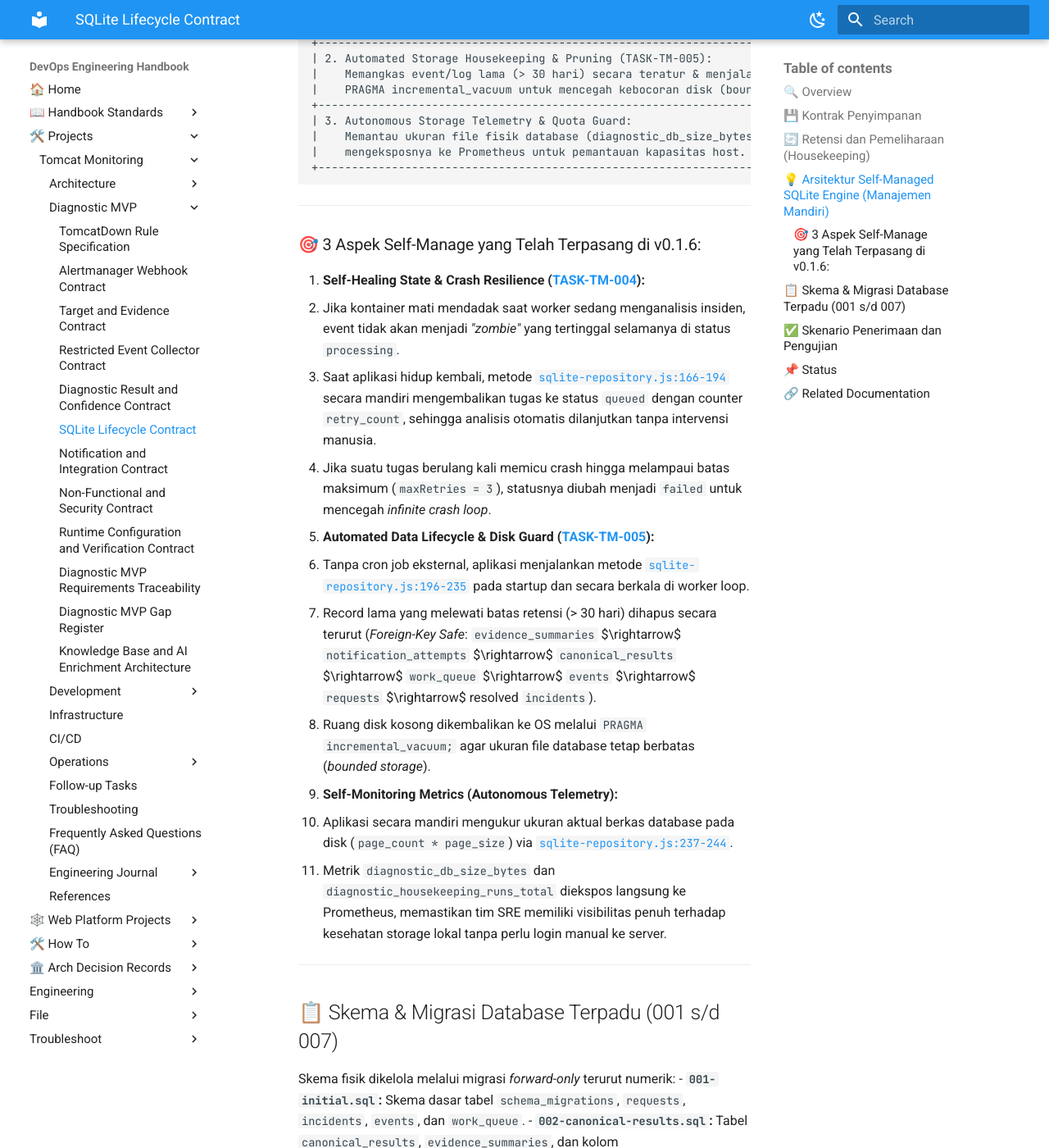
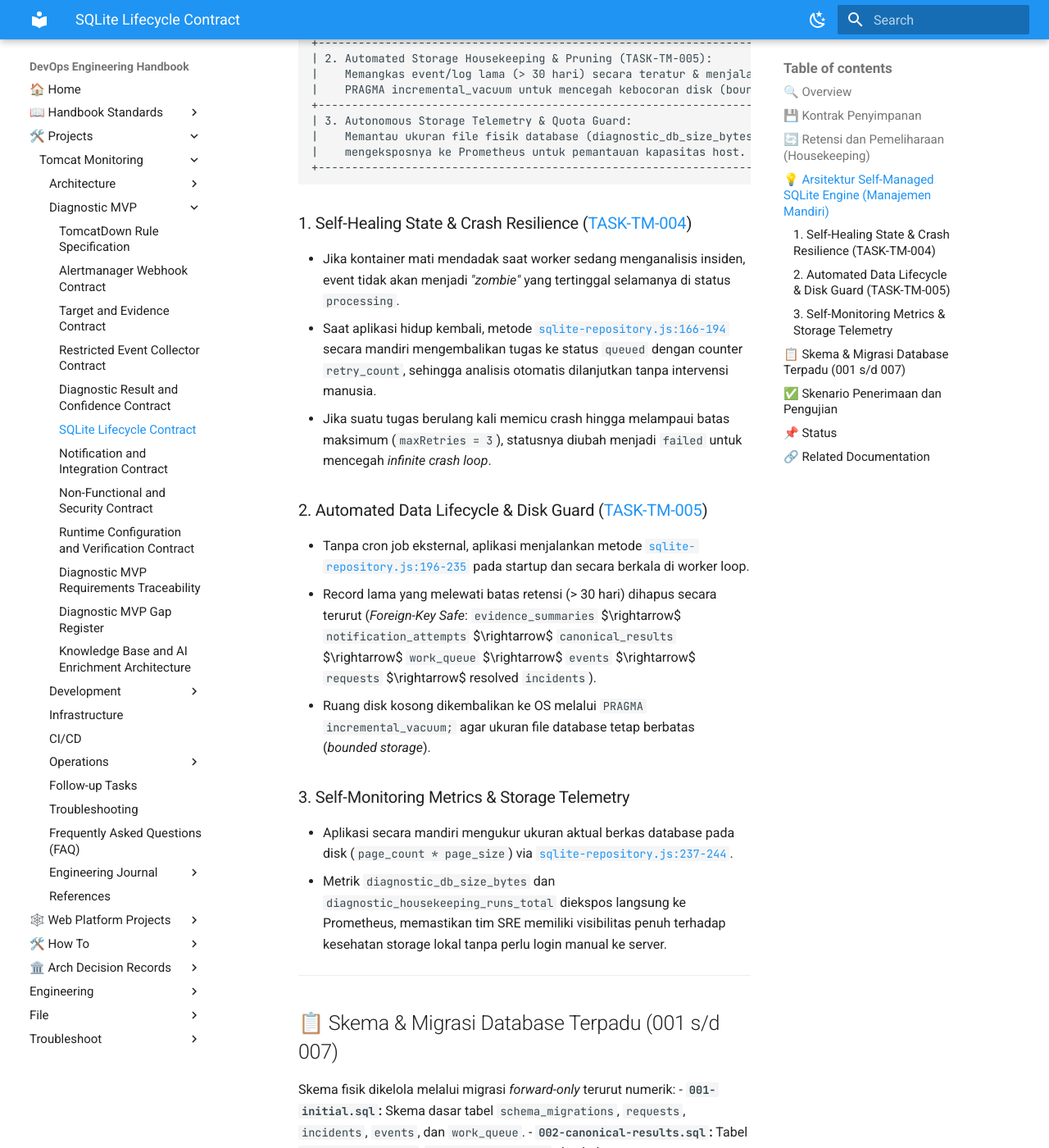
Before and after one commit to edkas07-oss/devops-handbook, an MkDocs documentation site: the page built from docs/projects/tomcat-monitoring/diagnostic-mvp/sqlite-lifecycle-contract.md, in a window 1280 px wide and 1400 px high, scrolled down 2148 px. Shown: the whole window at 82% size. Built offline with MkDocs 1.6.1 and Material for MkDocs 9.7.7, drawn with Linux system fonts in a browser that asks for light colours.

Commit message:
docs: standardize section numbering for self-managed sqlite aspects across TN-007 and contracts

````diff
--- a/docs/projects/tomcat-monitoring/diagnostic-mvp/sqlite-lifecycle-contract.md
+++ b/docs/projects/tomcat-monitoring/diagnostic-mvp/sqlite-lifecycle-contract.md
@@ -59,23 +59,22 @@ Konsekuensinya, Diagnostic Service wajib memiliki kemampuan mengelola dan memeli
 +-----------------------------------------------------------------------------+
 ```
 
----
+### 1. Self-Healing State & Crash Resilience ([TASK-TM-004](../follow-up-tasks.md#task-tm-004-implementasi-stale-lock-recovery-pada-worker-ingestion))
 
-### 🎯 3 Aspek Self-Manage yang Telah Terpasang di v0.1.6:
+- Jika kontainer mati mendadak saat worker sedang menganalisis insiden, event tidak akan menjadi *"zombie"* yang tertinggal selamanya di status `processing`.
+- Saat aplikasi hidup kembali, metode [`sqlite-repository.js:166-194`](file:///home/eddywiyatno/git/tomcat-diagnostic-service/src/adapters/sqlite-repository.js#L166-L194) secara mandiri mengembalikan tugas ke status `queued` dengan counter `retry_count`, sehingga analisis otomatis dilanjutkan tanpa intervensi manusia.
+- Jika suatu tugas berulang kali memicu crash hingga melampaui batas maksimum (`maxRetries = 3`), statusnya diubah menjadi `failed` untuk mencegah *infinite crash loop*.
 
-1. **Self-Healing State & Crash Resilience ([TASK-TM-004](../follow-up-tasks.md#task-tm-004-implementasi-stale-lock-recovery-pada-worker-ingestion)):**
-   - Jika kontainer mati mendadak saat worker sedang menganalisis insiden, event tidak akan menjadi *"zombie"* yang tertinggal selamanya di status `processing`.
-   - Saat aplikasi hidup kembali, metode [`sqlite-repository.js:166-194`](file:///home/eddywiyatno/git/tomcat-diagnostic-service/src/adapters/sqlite-repository.js#L166-L194) secara mandiri mengembalikan tugas ke status `queued` dengan counter `retry_count`, sehingga analisis otomatis dilanjutkan tanpa intervensi manusia.
-   - Jika suatu tugas berulang kali memicu crash hingga melampaui batas maksimum (`maxRetries = 3`), statusnya diubah menjadi `failed` untuk mencegah *infinite crash loop*.
+### 2. Automated Data Lifecycle & Disk Guard ([TASK-TM-005](../follow-up-tasks.md#task-tm-005-penjadwalan-housekeeping--pruning-database-sqlite))
 
-2. **Automated Data Lifecycle & Disk Guard ([TASK-TM-005](../follow-up-tasks.md#task-tm-005-penjadwalan-housekeeping--pruning-database-sqlite)):**
-   - Tanpa cron job eksternal, aplikasi menjalankan metode [`sqlite-repository.js:196-235`](file:///home/eddywiyatno/git/tomcat-diagnostic-service/src/adapters/sqlite-repository.js#L196-L235) pada startup dan secara berkala di worker loop.
-   - Record lama yang melewati batas retensi (> 30 hari) dihapus secara terurut (*Foreign-Key Safe*: `evidence_summaries` $\rightarrow$ `notification_attempts` $\rightarrow$ `canonical_results` $\rightarrow$ `work_queue` $\rightarrow$ `events` $\rightarrow$ `requests` $\rightarrow$ resolved `incidents`).
-   - Ruang disk kosong dikembalikan ke OS melalui `PRAGMA incremental_vacuum;` agar ukuran file database tetap berbatas (*bounded storage*).
+- Tanpa cron job eksternal, aplikasi menjalankan metode [`sqlite-repository.js:196-235`](file:///home/eddywiyatno/git/tomcat-diagnostic-service/src/adapters/sqlite-repository.js#L196-L235) pada startup dan secara berkala di worker loop.
+- Record lama yang melewati batas retensi (> 30 hari) dihapus secara terurut (*Foreign-Key Safe*: `evidence_summaries` $\rightarrow$ `notification_attempts` $\rightarrow$ `canonical_results` $\rightarrow$ `work_queue` $\rightarrow$ `events` $\rightarrow$ `requests` $\rightarrow$ resolved `incidents`).
+- Ruang disk kosong dikembalikan ke OS melalui `PRAGMA incremental_vacuum;` agar ukuran file database tetap berbatas (*bounded storage*).
 
-3. **Self-Monitoring Metrics (Autonomous Telemetry):**
-   - Aplikasi secara mandiri mengukur ukuran aktual berkas database pada disk (`page_count * page_size`) via [`sqlite-repository.js:237-244`](file:///home/eddywiyatno/git/tomcat-diagnostic-service/src/adapters/sqlite-repository.js#L237-L244).
-   - Metrik `diagnostic_db_size_bytes` dan `diagnostic_housekeeping_runs_total` diekspos langsung ke Prometheus, memastikan tim SRE memiliki visibilitas penuh terhadap kesehatan storage lokal tanpa perlu login manual ke server.
+### 3. Self-Monitoring Metrics & Storage Telemetry
+
+- Aplikasi secara mandiri mengukur ukuran aktual berkas database pada disk (`page_count * page_size`) via [`sqlite-repository.js:237-244`](file:///home/eddywiyatno/git/tomcat-diagnostic-service/src/adapters/sqlite-repository.js#L237-L244).
+- Metrik `diagnostic_db_size_bytes` dan `diagnostic_housekeeping_runs_total` diekspos langsung ke Prometheus, memastikan tim SRE memiliki visibilitas penuh terhadap kesehatan storage lokal tanpa perlu login manual ke server.
 
 ---
 
````
Also changed, not shown: docs/projects/tomcat-monitoring/engineering-journal/monitoring-platform-integration/TN-007-implement-stale-lock-recovery-and-sqlite-state-resilience.md (+12 -13 lines).
